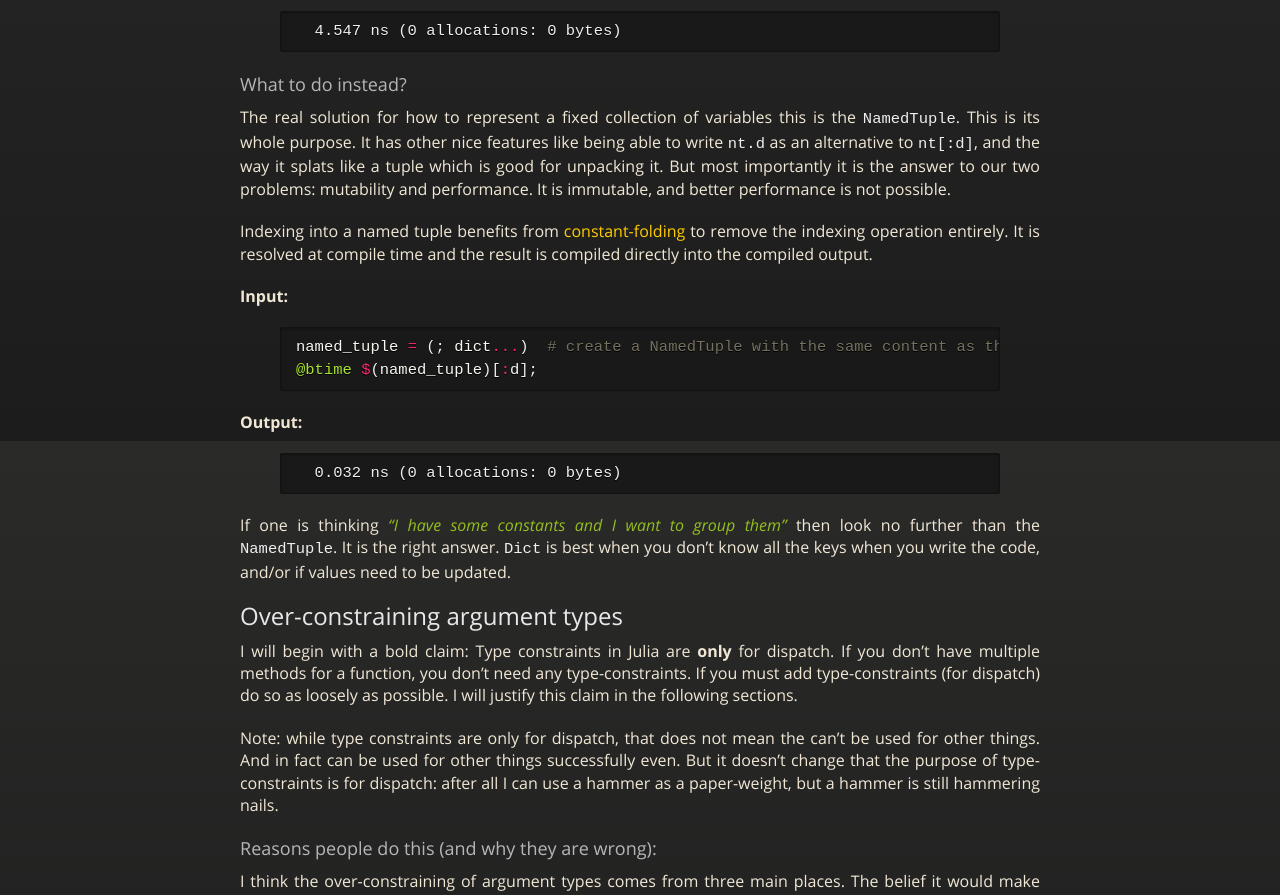
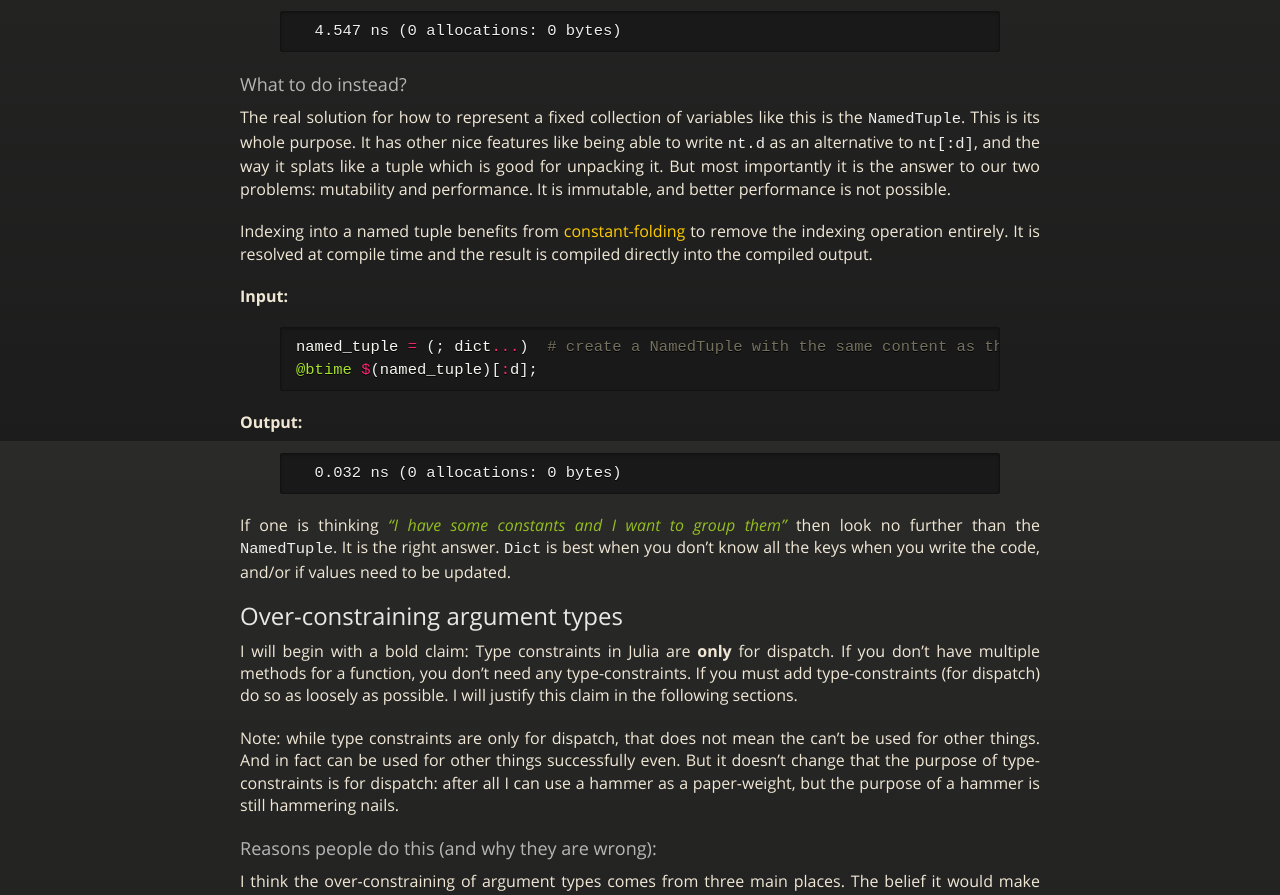
Before and after one commit to oxinabox/oxinabox.github.io, a Jekyll site: the page built from _posts/2020-04-19-Julia-Antipatterns.md, in a window 1280 px wide and 1400 px high, scrolled down 8405 px. Shown: the part 154-1049 px from the top of the window. Built offline with Jekyll 4.4.1, drawn with Linux system fonts in a browser that asks for light colours; nearby versions of some CDN libraries; some web fonts are replaced.

Commit message:
Update 2020-04-19-Julia-Antipatterns.md

```diff
--- a/_posts/2020-04-19-Julia-Antipatterns.md
+++ b/_posts/2020-04-19-Julia-Antipatterns.md
@@ -525,7 +525,7 @@ frozen_little_dict = freeze(LittleDict(dict))
 
 ### What to do instead?
 
-The real solution for how to represent a fixed collection of variables this is the `NamedTuple`.
+The real solution for how to represent a fixed collection of variables like this is the `NamedTuple`.
 This is its whole purpose.
 It has other nice features like being able to write `nt.d` as an alternative to `nt[:d]`,
 and the way it splats like a tuple which is good for unpacking it.
@@ -570,7 +570,7 @@ I will justify this claim in the following sections.
 
 Note: while type constraints are only for dispatch, that does not mean the can't be used for other things.
 And in fact can be used for other things successfully even.
-But it doesn't change that the purpose of type-constraints is for dispatch: after all I can use a hammer as a paper-weight, but a hammer is still hammering nails.
+But it doesn't change that the purpose of type-constraints is for dispatch: after all I can use a hammer as a paper-weight, but the purpose of a hammer is still hammering nails.
 
 
 ### Reasons people do this (and why they are wrong):
```
